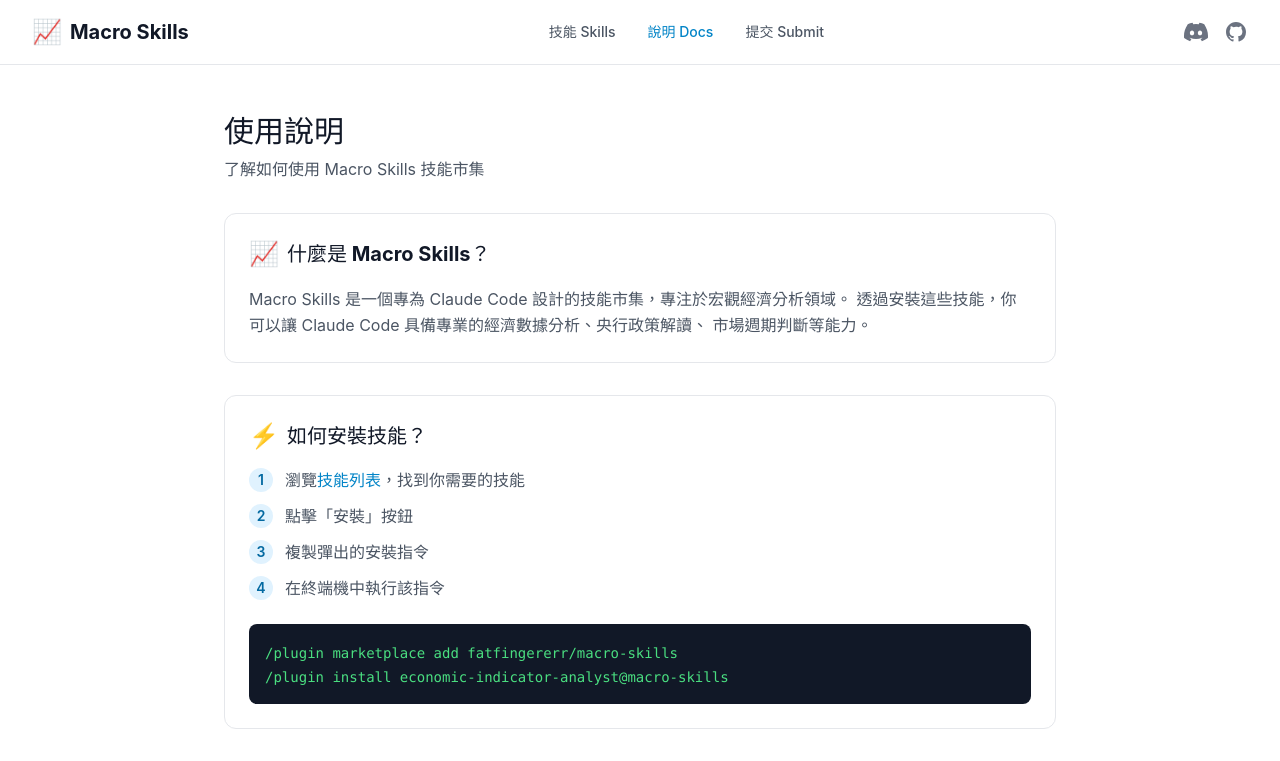
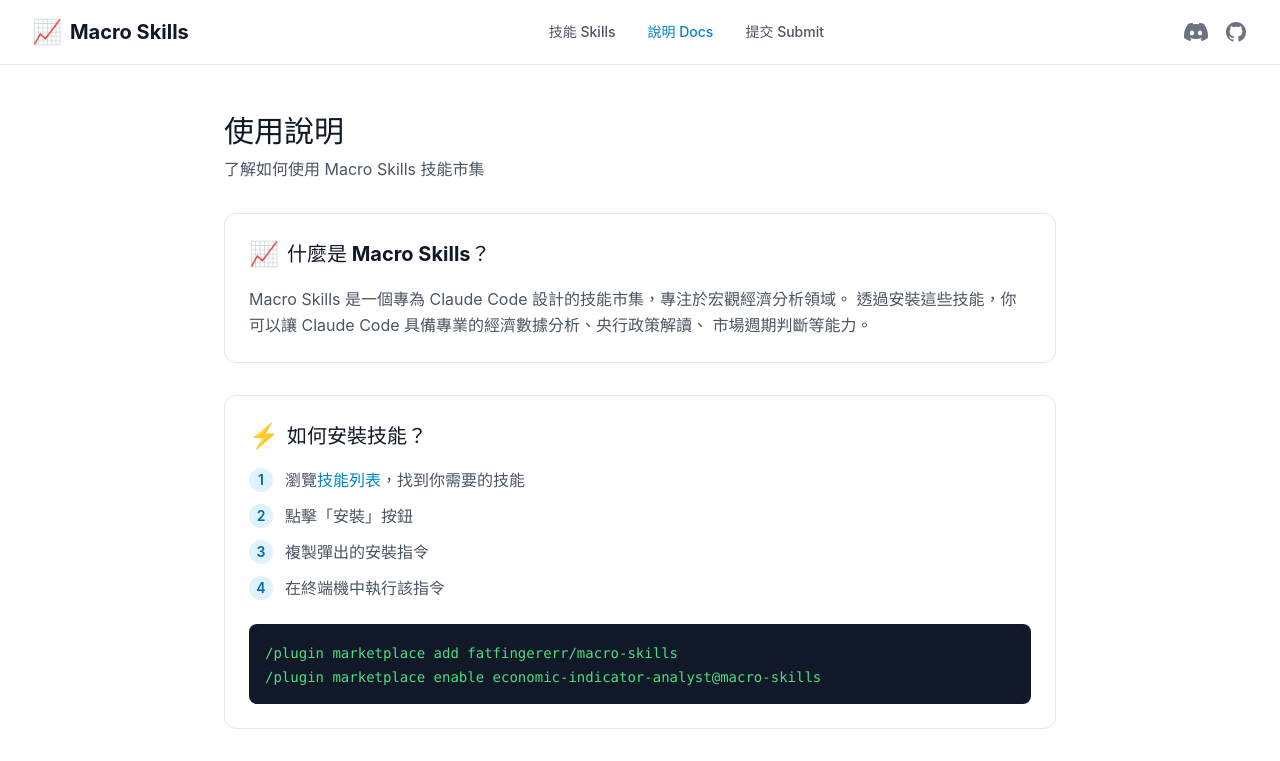
Before and after one commit to fatfingererr/macro-skills, a React (Vite) app in the folder frontend/: page /#/docs in a window 1280 px wide. Shown: the top 761 px of the page. Built offline with nearby package versions, Linux system fonts and the light colour scheme.

Commit message:
fix(docs): correct plugin install command to marketplace enable
- Change /plugin install to /plugin marketplace enable in docs
- Update DocsPage.tsx install command example
- Update skillService.ts generateSkillInstallCommand function

Co-Authored-By: Claude Opus 4.5 <noreply@anthropic.com>

```diff
--- a/frontend/src/pages/DocsPage.tsx
+++ b/frontend/src/pages/DocsPage.tsx
@@ -49,7 +49,7 @@ export default function DocsPage() {
             <code className="text-green-400 text-sm">
               /plugin marketplace add fatfingererr/macro-skills
               <br />
-              /plugin install economic-indicator-analyst@macro-skills
+              /plugin marketplace enable economic-indicator-analyst@macro-skills
             </code>
           </div>
         </section>
--- a/frontend/src/services/skillService.ts
+++ b/frontend/src/services/skillService.ts
@@ -78,5 +78,5 @@ export function generateMarketplaceAddCommand(): string {
 }
 
 export function generateSkillInstallCommand(skillId: string): string {
-  return `/plugin install ${skillId}@macro-skills`;
+  return `/plugin marketplace enable ${skillId}@macro-skills`;
 }
```
Also changed, not shown: 1 other file (tests, documents, lock files or other folders).
